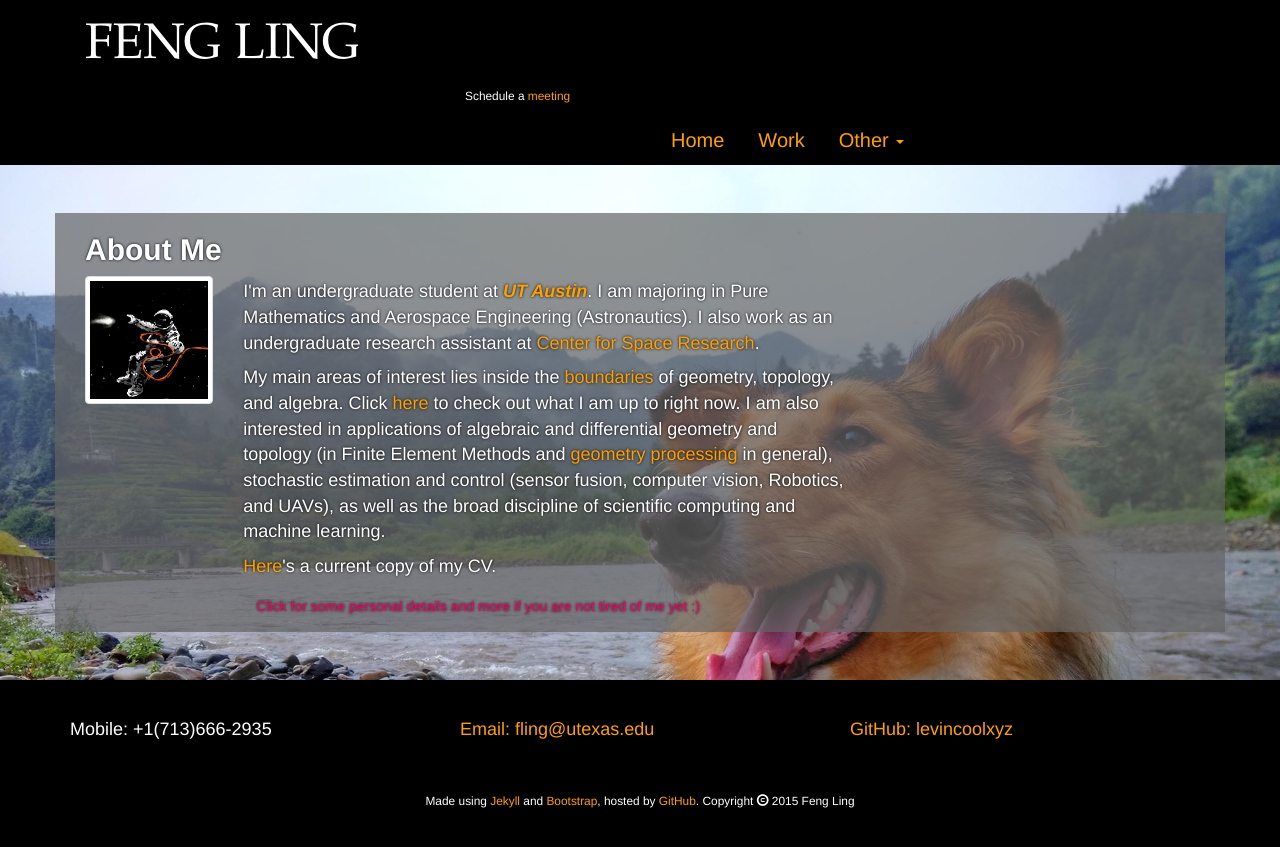
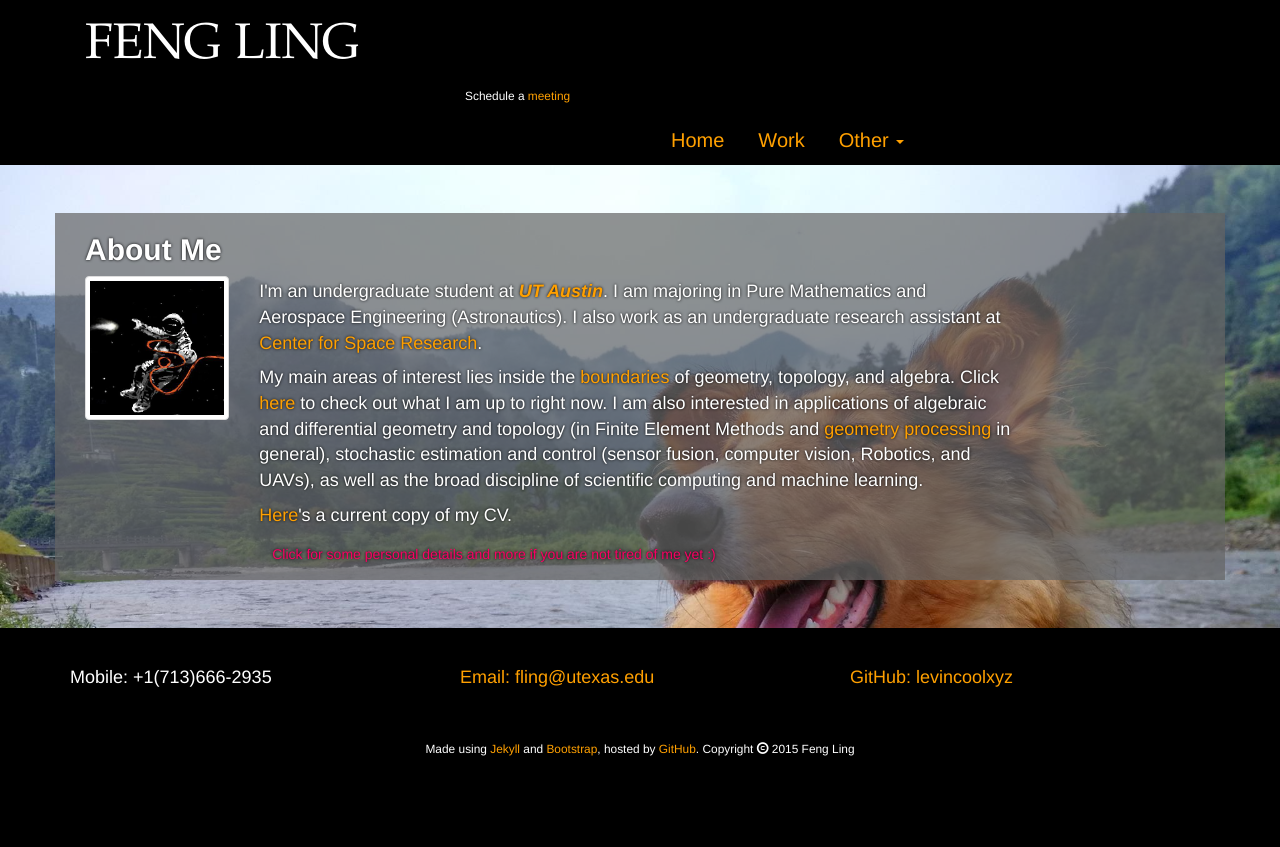
Before and after one commit to levincoolxyz/levincoolxyz.github.io, a Jekyll site: the page built from index.html, in a window 1280 px wide. Shown: the top 847 px of the page. Built offline with Jekyll 4.4.1, drawn with Linux system fonts in a browser that asks for light colours; comment, search, counter and statistics services are not loaded.

Commit message:
new commit

```diff
--- a/index.html
+++ b/index.html
@@ -3,7 +3,7 @@ layout: default
 title: FENG LING
 ---
 
-<div id="about" class="container col-md-10">
+<div id="about" class="container col-md-11">
 	<h2>About Me</h2>
 	<div class="row">
 		<div class="container col-md-2">
@@ -15,7 +15,7 @@ title: FENG LING
 				<script type="IN/MemberProfile" data-id="https://www.linkedin.com/pub/feng-ling/34/248/970" data-format="hover" data-text="Feng Ling" data-related="false" ></script>
 			</div>
 		</div>
-		<div class="container col-md-8">
+		<div class="container col-md-9">
 			<p>I'm an undergraduate student at <a href="https://utexas.edu"><strong><em>UT Austin</em></strong></a>. I am majoring in Pure Mathematics and Aerospace Engineering (Astronautics). I also work as an undergraduate research assistant at <a href="http://www.csr.utexas.edu/">Center for Space Research</a>.</p>
 			<p>My main areas of interest lies inside the <a href="/images/illuminati.png" >boundaries</a> of geometry, topology, and algebra. Click <a href="activity.html">here</a> to check out what I am up to right now. I am also interested in applications of algebraic and differential geometry and topology (in Finite Element Methods and <span title="You should visit Prof.Keenan Crane's website if you haven't before!"><a href="https://youtu.be/mIUi1zIUQJw?t=3m42s">geometry processing</a></span> in general), stochastic estimation and control (sensor fusion, computer vision, Robotics, and UAVs), as well as the broad discipline of scientific computing and machine learning.</p>
 			<p><a href="/cv/Ling,Feng - cv.pdf">Here</a>'s a current copy of my CV.</p>
```
